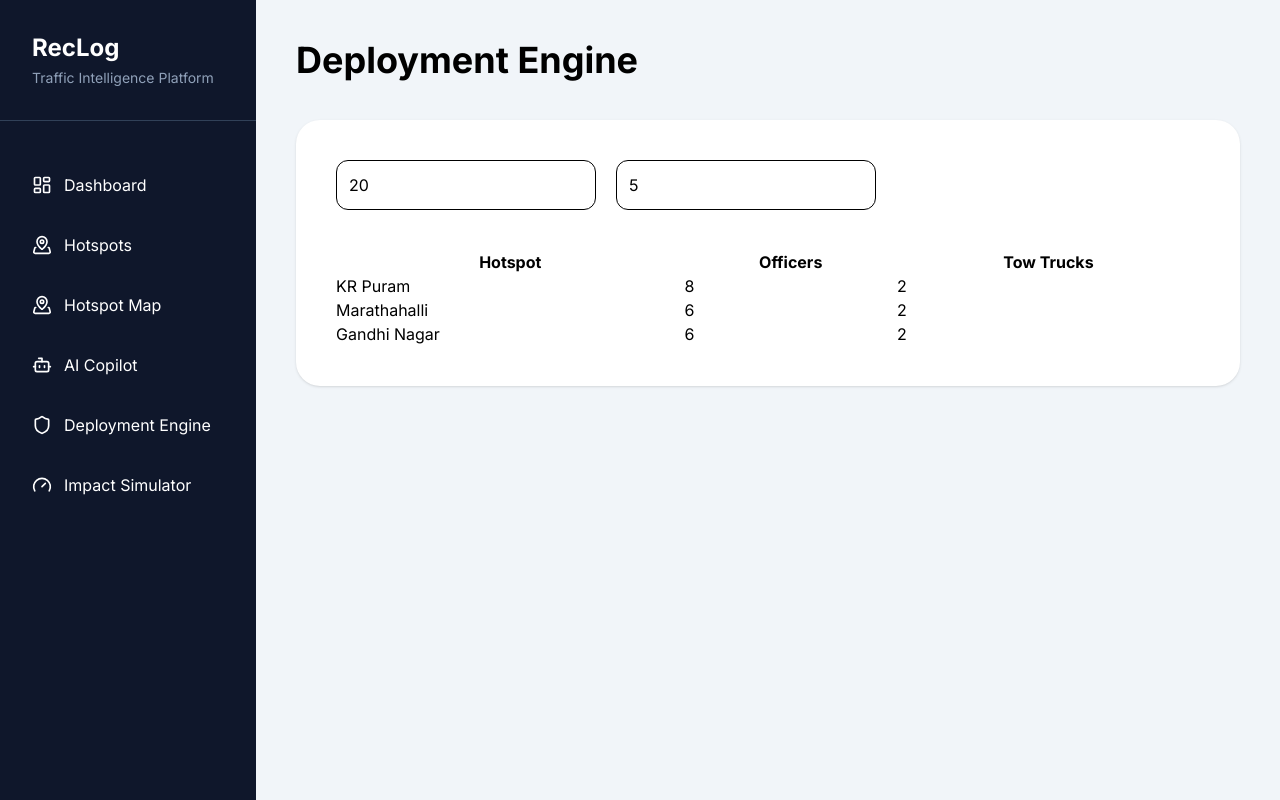
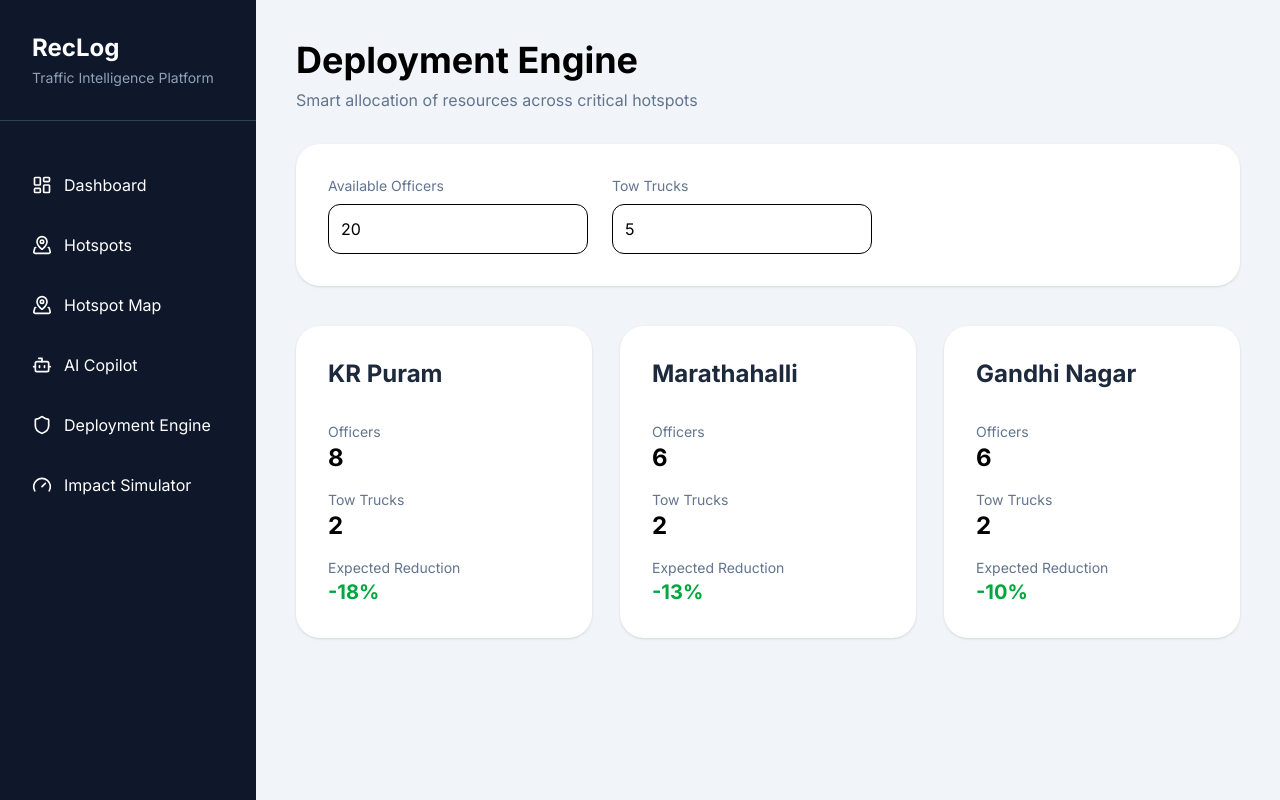
Before and after one commit to Risspecct/RecLog, a React app in the folder frontend/: page /deployment in a window 1280 px wide. Built offline with nearby package versions, Linux system fonts and the light colour scheme; the HTML template or start-up script is replaced by a standard one.

Commit message:
added deployment and simulator features

```diff
--- a/frontend/src/pages/CopilotPage.jsx
+++ b/frontend/src/pages/CopilotPage.jsx
@@ -94,9 +94,19 @@ Generating...
 
 answer &&
 
-<div className="bg-slate-50 rounded-2xl p-8 mt-10 whitespace-pre-wrap">
+<div className="bg-slate-50 rounded-3xl p-8 mt-10 shadow-sm">
+
+<h1 className="text-2xl font-bold mb-5">
+
+Generated Deployment Plan
+
+</h1>
+
+<div className="whitespace-pre-wrap leading-8 text-gray-700">
 
 {answer}
+
+</div>
 
 </div>
 
--- a/frontend/src/pages/DeploymentPage.jsx
+++ b/frontend/src/pages/DeploymentPage.jsx
@@ -5,6 +5,31 @@ function DeploymentPage() {
 
   const [officers, setOfficers] = useState(20);
   const [tow, setTow] = useState(5);
+
+  const allocations = [
+
+    {
+      location: "KR Puram",
+      officers: Math.floor(officers * 0.4),
+      tow: Math.ceil(tow * 0.4),
+      reduction: 18
+    },
+
+    {
+      location: "Marathahalli",
+      officers: Math.floor(officers * 0.3),
+      tow: Math.ceil(tow * 0.3),
+      reduction: 13
+    },
+
+    {
+      location: "Gandhi Nagar",
+      officers: Math.floor(officers * 0.3),
+      tow: Math.ceil(tow * 0.3),
+      reduction: 10
+    }
+
+  ];
 
   return (
 
@@ -14,73 +39,116 @@ function DeploymentPage() {
 
       <div className="ml-64 p-10">
 
-        <h1 className="text-4xl font-bold mb-10">
+        <h1 className="text-4xl font-bold mb-2">
           Deployment Engine
         </h1>
 
-        <div className="bg-white p-10 rounded-3xl shadow-sm">
+        <p className="text-slate-500 mb-8">
+          Smart allocation of resources across critical hotspots
+        </p>
 
-          <input
-            type="number"
-            value={officers}
-            onChange={(e)=>setOfficers(Number(e.target.value))}
-            className="border p-3 mr-5 rounded-xl"
-          />
+        <div className="bg-white p-8 rounded-3xl shadow-sm">
 
-          <input
-            type="number"
-            value={tow}
-            onChange={(e)=>setTow(Number(e.target.value))}
-            className="border p-3 rounded-xl"
-          />
+          <div className="flex gap-6">
 
-          <div className="mt-10">
+            <div>
 
-            <table className="w-full">
+              <p className="text-sm text-slate-500 mb-2">
+                Available Officers
+              </p>
 
-              <thead>
+              <input
+                type="number"
+                value={officers}
+                onChange={(e)=>setOfficers(Number(e.target.value))}
+                className="border p-3 rounded-xl"
+              />
 
-                <tr>
+            </div>
 
-                  <th>Hotspot</th>
-                  <th>Officers</th>
-                  <th>Tow Trucks</th>
+            <div>
 
-                </tr>
+              <p className="text-sm text-slate-500 mb-2">
+                Tow Trucks
+              </p>
 
-              </thead>
+              <input
+                type="number"
+                value={tow}
+                onChange={(e)=>setTow(Number(e.target.value))}
+                className="border p-3 rounded-xl"
+              />
 
-              <tbody>
-
-                <tr>
-
-                  <td>KR Puram</td>
-                  <td>{Math.floor(officers*0.4)}</td>
-                  <td>{Math.ceil(tow*0.4)}</td>
-
-                </tr>
-
-                <tr>
-
-                  <td>Marathahalli</td>
-                  <td>{Math.floor(officers*0.3)}</td>
-                  <td>{Math.ceil(tow*0.3)}</td>
-
-                </tr>
-
-                <tr>
-
-                  <td>Gandhi Nagar</td>
-                  <td>{Math.floor(officers*0.3)}</td>
-                  <td>{Math.ceil(tow*0.3)}</td>
-
-                </tr>
-
-              </tbody>
-
-            </table>
+            </div>
 
           </div>
+
+        </div>
+
+        <div className="grid grid-cols-3 gap-7 mt-10">
+
+          {
+
+            allocations.map((item)=>(
+
+              <div
+                key={item.location}
+                className="bg-white rounded-3xl shadow-sm p-8 hover:shadow-lg transition"
+              >
+
+                <h1 className="text-2xl font-bold text-slate-800">
+
+                  {item.location}
+
+                </h1>
+
+                <div className="mt-8 space-y-4">
+
+                  <div>
+
+                    <p className="text-slate-500 text-sm">
+                      Officers
+                    </p>
+
+                    <h2 className="text-2xl font-bold">
+                      {item.officers}
+                    </h2>
+
+                  </div>
+
+                  <div>
+
+                    <p className="text-slate-500 text-sm">
+                      Tow Trucks
+                    </p>
+
+                    <h2 className="text-2xl font-bold">
+                      {item.tow}
+                    </h2>
+
+                  </div>
+
+                  <div>
+
+                    <p className="text-slate-500 text-sm">
+                      Expected Reduction
+                    </p>
+
+                    <h2 className="text-green-600 text-xl font-bold">
+
+                      -{item.reduction}%
+
+                    </h2>
+
+                  </div>
+
+                </div>
+
+              </div>
+
+            ))
+
+          }
 
         </div>
 
--- a/frontend/src/pages/SimulatorPage.jsx
+++ b/frontend/src/pages/SimulatorPage.jsx
@@ -1,5 +1,16 @@
 import { useState } from "react";
 import Sidebar from "../components/Sidebar";
+
+import {
+
+BarChart,
+Bar,
+XAxis,
+YAxis,
+Tooltip,
+ResponsiveContainer
+
+} from "recharts";
 
 function SimulatorPage() {
 
@@ -7,7 +18,17 @@ function SimulatorPage() {
 
   const current = 56;
 
-  const predicted = current * (1 - strength/150);
+  const predicted = current * (1 - strength / 150);
+
+  const graphData = [
+
+    {
+      name: "PCRI",
+      Current: current,
+      Predicted: predicted
+    }
+
+  ];
 
   return (
 
@@ -17,13 +38,23 @@ function SimulatorPage() {
 
       <div className="ml-64 p-10">
 
-        <h1 className="text-4xl font-bold mb-10">
-
+        <h1 className="text-4xl font-bold mb-2">
           Impact Simulator
-
         </h1>
 
+        <p className="text-slate-500 mb-10">
+
+          Simulate congestion reduction before deployment
+
+        </p>
+
         <div className="bg-white rounded-3xl p-10 shadow-sm">
+
+          <h2 className="text-xl font-semibold">
+
+            Intervention Strength
+
+          </h2>
 
           <input
             type="range"
@@ -31,21 +62,82 @@ function SimulatorPage() {
             max="100"
             value={strength}
             onChange={(e)=>setStrength(Number(e.target.value))}
-            className="w-full"
+            className="w-full mt-6"
           />
 
-          <h1 className="mt-10 text-xl">
-            Current PCRI : 56
-          </h1>
+          <div className="grid grid-cols-3 gap-8 mt-10">
 
-          <h1 className="text-xl mt-4">
-            Predicted PCRI : {predicted.toFixed(2)}
-          </h1>
+            <div>
 
-          <h1 className="text-xl mt-4">
-            Reduction :
-            {((56-predicted)/56*100).toFixed(1)}%
-          </h1>
+              <p className="text-slate-500">
+                Current PCRI
+              </p>
+
+              <h1 className="text-4xl font-bold text-red-500">
+
+                56
+
+              </h1>
+
+            </div>
+
+            <div>
+
+              <p className="text-slate-500">
+                Predicted PCRI
+              </p>
+
+              <h1 className="text-4xl font-bold text-green-600">
+
+                {predicted.toFixed(1)}
+
+              </h1>
+
+            </div>
+
+            <div>
+
+              <p className="text-slate-500">
+                Reduction
+              </p>
+
+              <h1 className="text-4xl font-bold text-indigo-600">
+
+                {((56-predicted)/56*100).toFixed(1)}%
+
+              </h1>
+
+            </div>
+
+          </div>
+
+          <div className="mt-14">
+
+            <ResponsiveContainer width="100%" height={350}>
+
+              <BarChart data={graphData}>
+
+                <XAxis dataKey="name"/>
+
+                <YAxis/>
+
+                <Tooltip/>
+
+                <Bar
+                  dataKey="Current"
+                  fill="#EF4444"
+                />
+
+                <Bar
+                  dataKey="Predicted"
+                  fill="#10B981"
+                />
+
+              </BarChart>
+
+            </ResponsiveContainer>
+
+          </div>
 
         </div>
 
```
